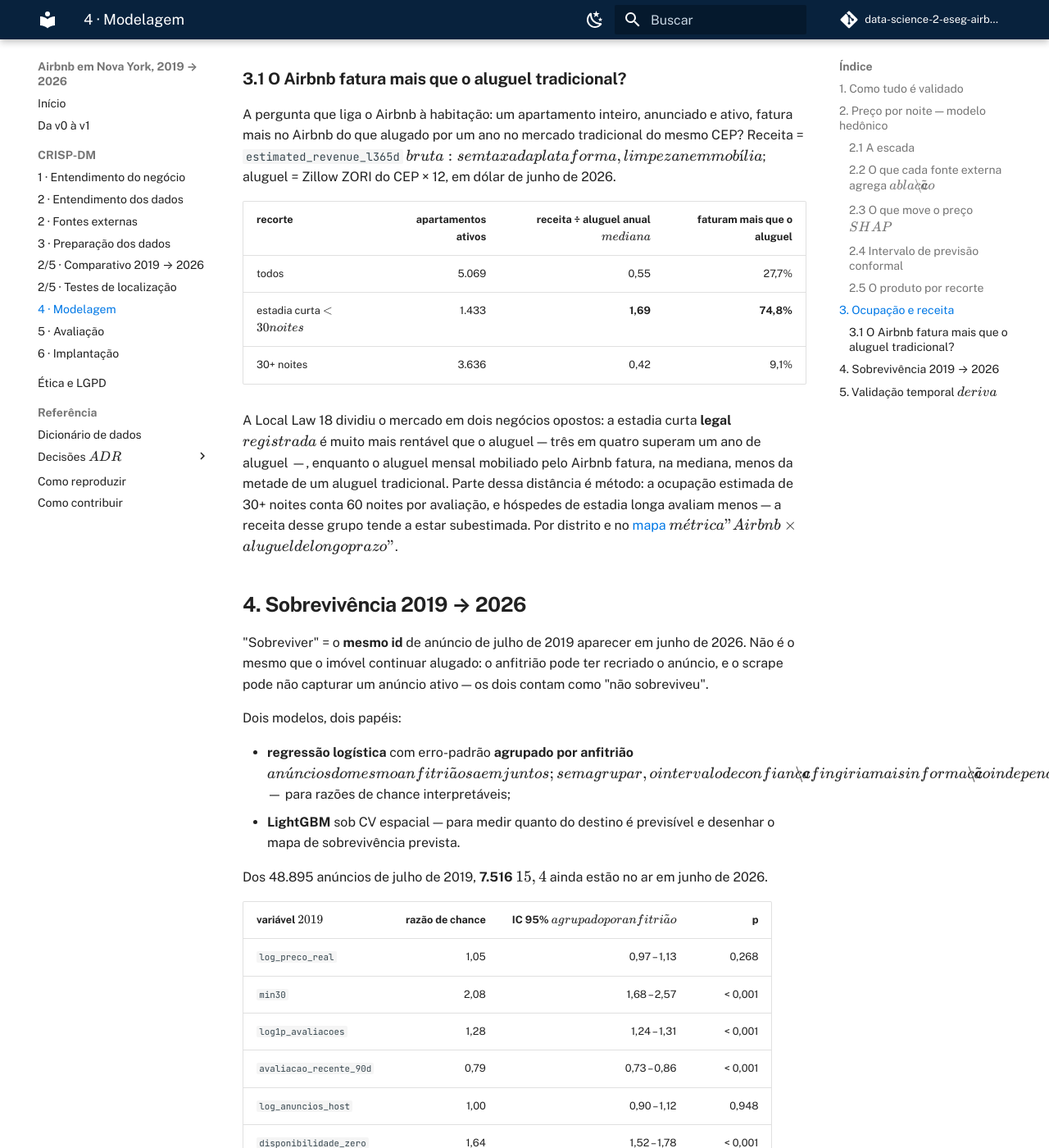
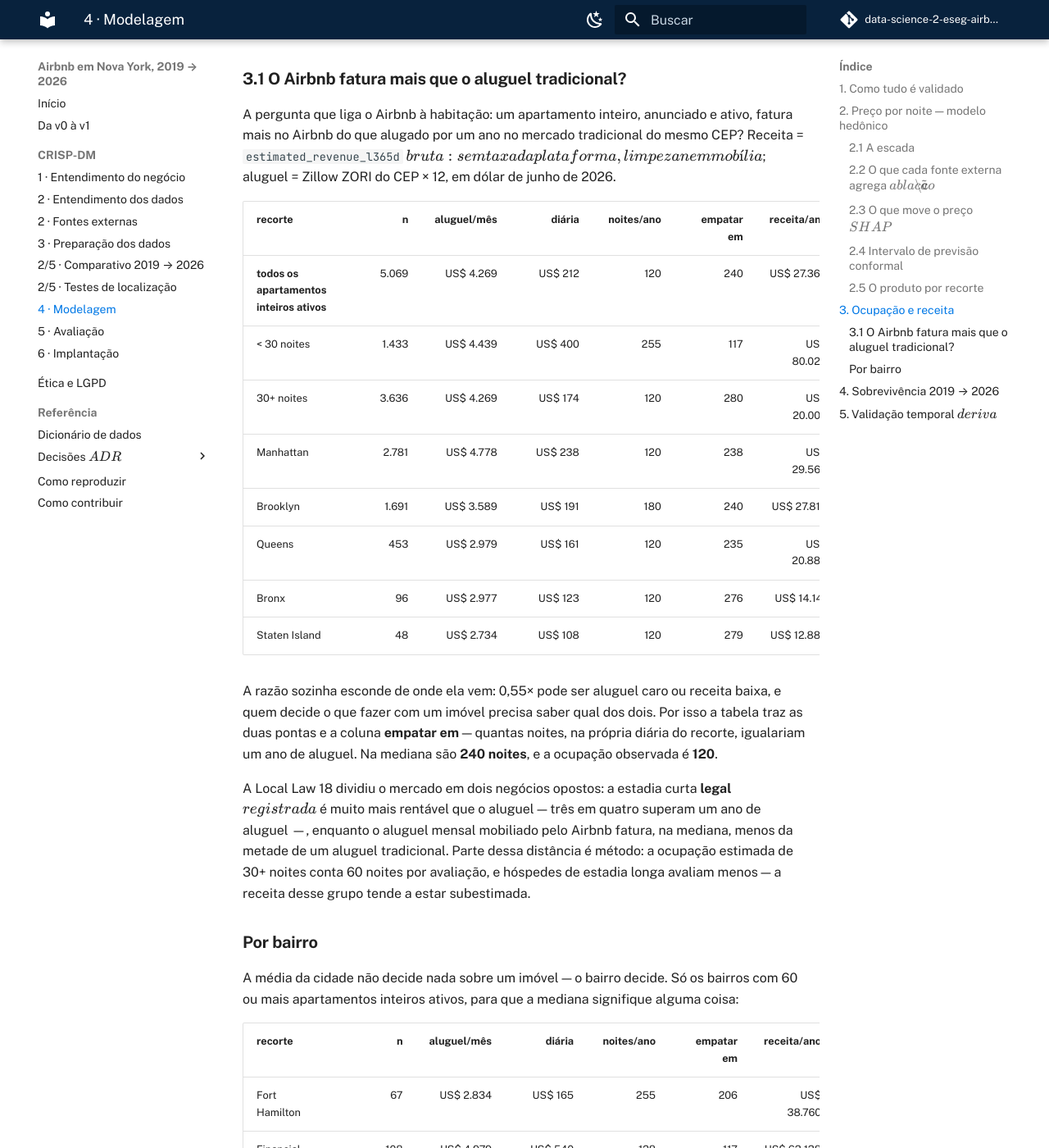
Before and after one commit to felipe44776-eseg/data-science-2-eseg-airbnb-nyc, an MkDocs documentation site: the page built from docs/07-modelagem.md, in a window 1280 px wide and 1400 px high, scrolled down 9095 px. Shown: the whole window at 82% size. Built offline with MkDocs 1.6.1 and Material for MkDocs 9.7.7, drawn with Linux system fonts in a browser that asks for light colours; comment, search, counter and statistics services are not loaded; some of the changed text lies outside the part shown.

Commit message:
Promove a comparacao Airbnb x aluguel por bairro ao pipeline
A tabela por bairro existia, mas fora do repositorio: saiu de um script de
analise que ninguem podia rodar de novo. Agora sai de `receita_vs_aluguel` em
models/ocupacao.py, entra em _ocupacao.json e vira dois snippets gerados em
docs/_snippets — a tabela escrita a mao em docs/07 foi substituida pela gerada.

O calculo ganhou o que faltava para a conta ser util. So a razao esconde de onde
ela vem: 0,55x pode ser aluguel caro ou receita baixa, e quem decide o que fazer
com um imovel precisa saber qual dos dois. Cada recorte agora publica as duas
pontas (aluguel/mes, diaria, receita/ano), as noites ocupadas e as NOITES PARA
EMPATAR — quantas noites, na propria diaria do recorte, igualariam um ano de
aluguel. Na mediana sao 240, e a ocupacao observada e 120.

Por bairro, com minimo de 60 apartamentos inteiros ativos, saem 21 recortes. Dois
passam de 1,00x e nenhum deles e de aluguel caro: Fort Hamilton (1,14x) tem a
terceira diaria mais barata da lista e vence porque vende 255 noites; Financial
District (1,06x) chega pelo extremo oposto, US$ 540 a diaria e 128 noites. No
fundo estao Hell's Kitchen (0,32x) e Chelsea (0,34x), que precisam de 296 e 326
noites e vendem 120 — o Airbnb nao rende pouco la, o aluguel e que rende muito.

Co-Authored-By: Claude Opus 5 (1M context) <noreply@anthropic.com>

```diff
--- a/docs/07-modelagem.md
+++ b/docs/07-modelagem.md
@@ -192,20 +192,41 @@ fatura mais no Airbnb do que alugado por um ano no mercado tradicional do mesmo
 Receita = `estimated_revenue_l365d` (bruta: sem taxa da plataforma, limpeza nem
 mobília); aluguel = Zillow ZORI do CEP × 12, em dólar de junho de 2026.
 
-| recorte | apartamentos ativos | receita ÷ aluguel anual (mediana) | faturam mais que o aluguel |
-|---|---:|---:|---:|
-| todos | 5.069 | 0,55 | 27,7% |
-| estadia curta (< 30 noites) | 1.433 | **1,69** | **74,8%** |
-| 30+ noites | 3.636 | 0,42 | 9,1% |
+--8<-- "_snippets/tabela_aluguel_recortes.md"
+
+A razão sozinha esconde de onde ela vem: 0,55× pode ser aluguel caro ou receita baixa,
+e quem decide o que fazer com um imóvel precisa saber qual dos dois. Por isso a tabela
+traz as duas pontas e a coluna **empatar em** — quantas noites, na própria diária do
+recorte, igualariam um ano de aluguel. Na mediana são **240 noites**, e a ocupação
+observada é **120**.
 
 A Local Law 18 dividiu o mercado em dois negócios opostos: a estadia curta **legal**
 (registrada) é muito mais rentável que o aluguel — três em quatro superam um ano de
 aluguel —, enquanto o aluguel mensal mobiliado pelo Airbnb fatura, na mediana, menos
 da metade de um aluguel tradicional. Parte dessa distância é método: a ocupação
 estimada de 30+ noites conta 60 noites por avaliação, e hóspedes de estadia longa
-avaliam menos — a receita desse grupo tende a estar subestimada. Por distrito e no
-[mapa](https://felipe44776-eseg.github.io/data-science-2-eseg-airbnb-nyc/mapa/) (métrica
-"Airbnb × aluguel de longo prazo").
+avaliam menos — a receita desse grupo tende a estar subestimada.
+
+### Por bairro
+
+A média da cidade não decide nada sobre um imóvel — o bairro decide. Só os bairros com
+60 ou mais apartamentos inteiros ativos, para que a mediana signifique alguma coisa:
+
+--8<-- "_snippets/tabela_aluguel_bairros.md"
+
+Dois bairros passam de 1,00×, e **não são os de aluguel mais caro**. São os de estadia
+curta registrada, que operam o ano inteiro: **Fort Hamilton** (1,14×) tem a terceira
+diária mais barata da lista — US$ 165 — e mesmo assim vence, porque vende 255 noites.
+**Financial District** (1,06×) chega pelo outro extremo: diária de US$ 540 e só 128
+noites, o que basta para empatar em 117.
+
+No fundo da tabela estão **Hell's Kitchen** (0,32×) e **Chelsea** (0,34×), que precisam
+de 296 e 326 noites para empatar e vendem 120. Não é que o Airbnb renda pouco lá — é que
+o aluguel rende muito. A conta perde para o contrato justamente onde o contrato é caro.
+
+Por célula, a mesma métrica está no
+[mapa](https://felipe44776-eseg.github.io/data-science-2-eseg-airbnb-nyc/mapa/), em
+"Airbnb × aluguel de longo prazo".
 
 ## 4. Sobrevivência 2019 → 2026
 
--- /dev/null
+++ b/docs/_snippets/tabela_aluguel_bairros.md
@@ -0,0 +1,23 @@
+| recorte | n | aluguel/mês | diária | noites/ano | empatar em | receita/ano | razão | acima de 1,00× |
+| --- | ---: | ---: | ---: | ---: | ---: | ---: | ---: | ---: |
+| Fort Hamilton | 67 | US$ 2.834 | US$ 165 | 255 | 206 | US$ 38.760 | **1,14×** | 70,1% |
+| Financial District | 108 | US$ 4.979 | US$ 540 | 128 | 117 | US$ 63.138 | **1,06×** | 51,9% |
+| Astoria | 65 | US$ 3.143 | US$ 206 | 180 | 189 | US$ 32.150 | 0,81× | 41,5% |
+| Midtown | 380 | US$ 5.626 | US$ 319 | 179 | 202 | US$ 47.746 | 0,76× | 39,2% |
+| Gramercy | 60 | US$ 5.158 | US$ 235 | 216 | 263 | US$ 45.680 | 0,74× | 33,3% |
+| Crown Heights | 190 | US$ 3.258 | US$ 202 | 180 | 203 | US$ 30.568 | 0,72× | 40,5% |
+| Bedford-Stuyvesant | 313 | US$ 3.589 | US$ 197 | 180 | 218 | US$ 30.873 | 0,72× | 37,1% |
+| Harlem | 220 | US$ 3.275 | US$ 229 | 134 | 178 | US$ 28.442 | 0,69× | 39,1% |
+| Lower East Side | 108 | US$ 4.689 | US$ 272 | 148 | 216 | US$ 36.474 | 0,64× | 29,6% |
+| East Village | 87 | US$ 5.158 | US$ 237 | 124 | 254 | US$ 35.876 | 0,58× | 28,7% |
+| West Village | 79 | US$ 6.087 | US$ 267 | 120 | 261 | US$ 40.594 | 0,56× | 26,6% |
+| East Flatbush | 81 | US$ 2.797 | US$ 131 | 120 | 261 | US$ 18.767 | 0,55× | 30,9% |
+| Bushwick | 100 | US$ 3.595 | US$ 160 | 180 | 280 | US$ 24.248 | 0,55× | 26,0% |
+| East Harlem | 98 | US$ 3.504 | US$ 168 | 120 | 235 | US$ 24.522 | 0,54× | 24,5% |
+| Upper East Side | 367 | US$ 4.167 | US$ 218 | 120 | 234 | US$ 26.280 | 0,51× | 18,5% |
+| Williamsburg | 202 | US$ 4.985 | US$ 212 | 120 | 275 | US$ 27.392 | 0,51× | 15,8% |
+| Murray Hill | 85 | US$ 5.144 | US$ 260 | 120 | 237 | US$ 30.532 | 0,49× | 27,1% |
+| Upper West Side | 243 | US$ 4.692 | US$ 206 | 120 | 268 | US$ 25.612 | 0,46× | 13,2% |
+| Kips Bay | 99 | US$ 5.144 | US$ 224 | 120 | 279 | US$ 26.364 | 0,43× | 16,2% |
+| Chelsea | 170 | US$ 5.807 | US$ 209 | 120 | 326 | US$ 23.960 | 0,34× | 16,5% |
+| Hell's Kitchen | 334 | US$ 4.699 | US$ 194 | 120 | 296 | US$ 18.269 | 0,32× | 19,2% |
--- /dev/null
+++ b/docs/_snippets/tabela_aluguel_recortes.md
@@ -0,0 +1,10 @@
+| recorte | n | aluguel/mês | diária | noites/ano | empatar em | receita/ano | razão | acima de 1,00× |
+| --- | ---: | ---: | ---: | ---: | ---: | ---: | ---: | ---: |
+| **todos os apartamentos inteiros ativos** | 5.069 | US$ 4.269 | US$ 212 | 120 | 240 | US$ 27.368 | 0,55× | 27,7% |
+| < 30 noites | 1.433 | US$ 4.439 | US$ 400 | 255 | 117 | US$ 80.024 | **1,69×** | 74,8% |
+| 30+ noites | 3.636 | US$ 4.269 | US$ 174 | 120 | 280 | US$ 20.000 | 0,42× | 9,1% |
+| Manhattan | 2.781 | US$ 4.778 | US$ 238 | 120 | 238 | US$ 29.560 | 0,52× | 26,1% |
+| Brooklyn | 1.691 | US$ 3.589 | US$ 191 | 180 | 240 | US$ 27.815 | 0,63× | 31,2% |
+| Queens | 453 | US$ 2.979 | US$ 161 | 120 | 235 | US$ 20.880 | 0,57× | 26,9% |
+| Bronx | 96 | US$ 2.977 | US$ 123 | 120 | 276 | US$ 14.141 | 0,42× | 19,8% |
+| Staten Island | 48 | US$ 2.734 | US$ 108 | 120 | 279 | US$ 12.886 | 0,39× | 14,6% |
```
Also changed, not shown: 3 other files.
